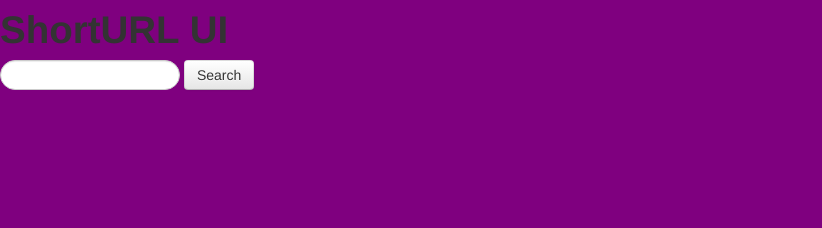
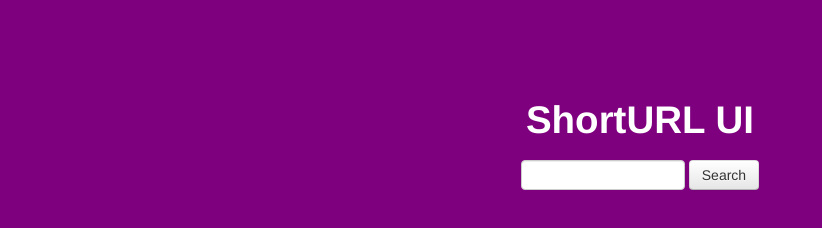
Before and after one commit to seanbollin/shorturl-ui, a website: page public/index.html in a window 1280 px wide. Shown: the whole page, without its empty margins (0-822 px from the left). Drawn offline with Linux system fonts and the light colour scheme.

Commit message:
style changes

```diff
--- a/index.js
+++ b/index.js
@@ -16,7 +16,7 @@ app.post('/shorturl', function (req, res) {
 			json: {
 				url: req.body.url
 			}
-	}, function(error, response, body){
+	}, function(error, response, body) {
 	    if(error) {
 	        console.log(error);
 					res.send(error);
@@ -27,7 +27,7 @@ app.post('/shorturl', function (req, res) {
 	});
 });
 
-var server = app.listen(8080, function () {
+var server = app.listen(8080, function() {
 
   var host = server.address().address;
   var port = server.address().port;
--- a/public/css/styles.css
+++ b/public/css/styles.css
@@ -1,3 +1,19 @@
 body {
 	background-color: #7f007f;
 }
+
+h1 {
+	color: #FFF;
+	margin-bottom: 20px;
+}
+
+#content {
+	width: 500px;
+	margin: auto;
+	margin-top: 100px;
+	text-align: center;
+}
+
+input {
+	width: 300px;
+}
--- a/public/index.html
+++ b/public/index.html
@@ -17,7 +17,7 @@
   <div id="content">
     <h1>ShortURL UI</h1>
     <form class="form-search">
-      <input type="text" class="input-medium search-query">
+      <input type="text" class="input-medium to-short">
       <button type="submit" class="btn">Search</button>
     </form>
     <div class="shorturl"></div>
@@ -34,7 +34,7 @@
           contentType: 'application/json; charset=utf-8',
           dataType: 'json',
           url: "/shorturl/",
-          data: JSON.stringify({ url: $('.search-query').val() })
+          data: JSON.stringify({ url: $('.to-short').val() })
         })
         .done(function( msg ) {
           console.log( "data received: " + msg);
```
Also changed, not shown: 2 other files.
